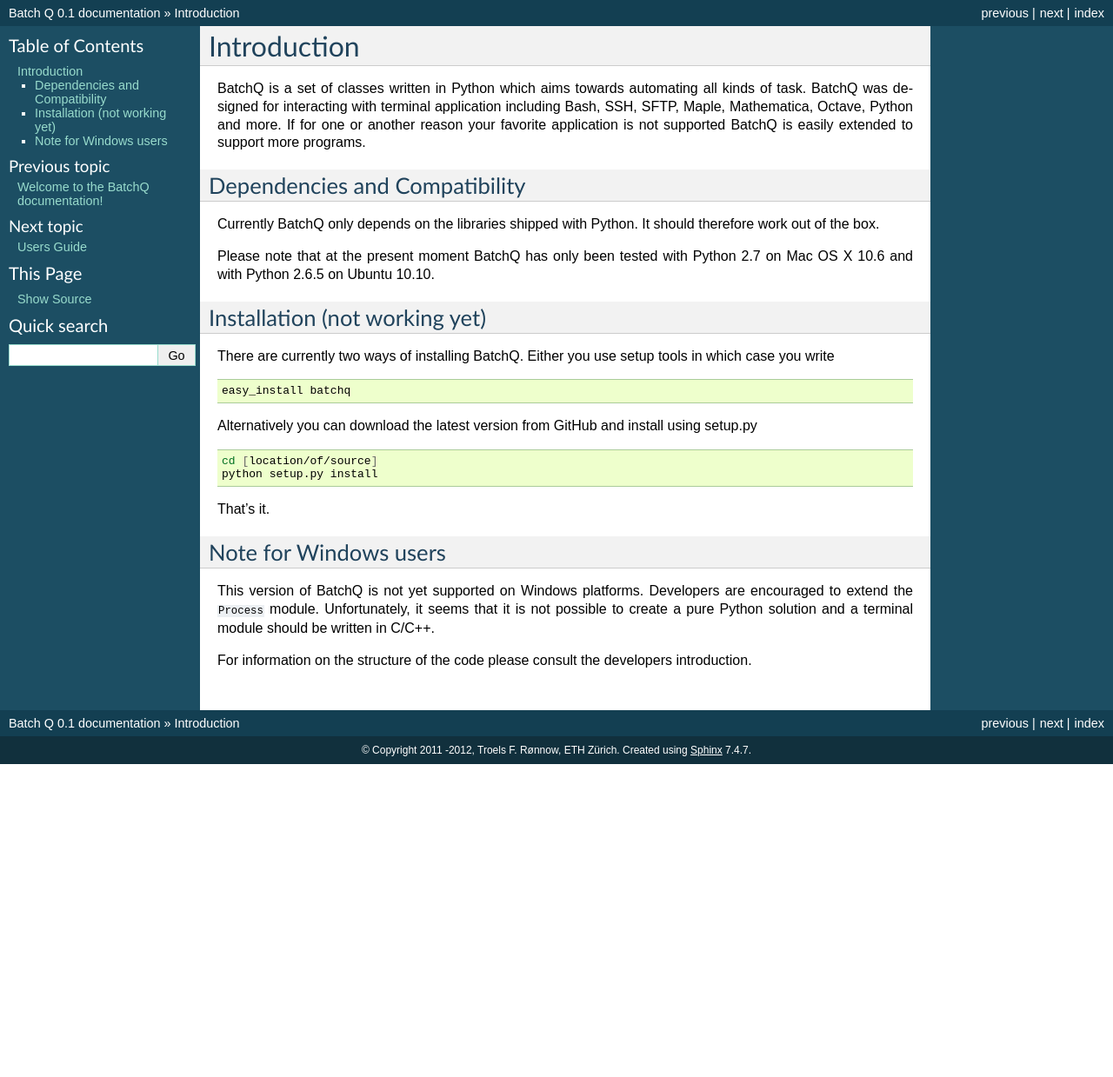
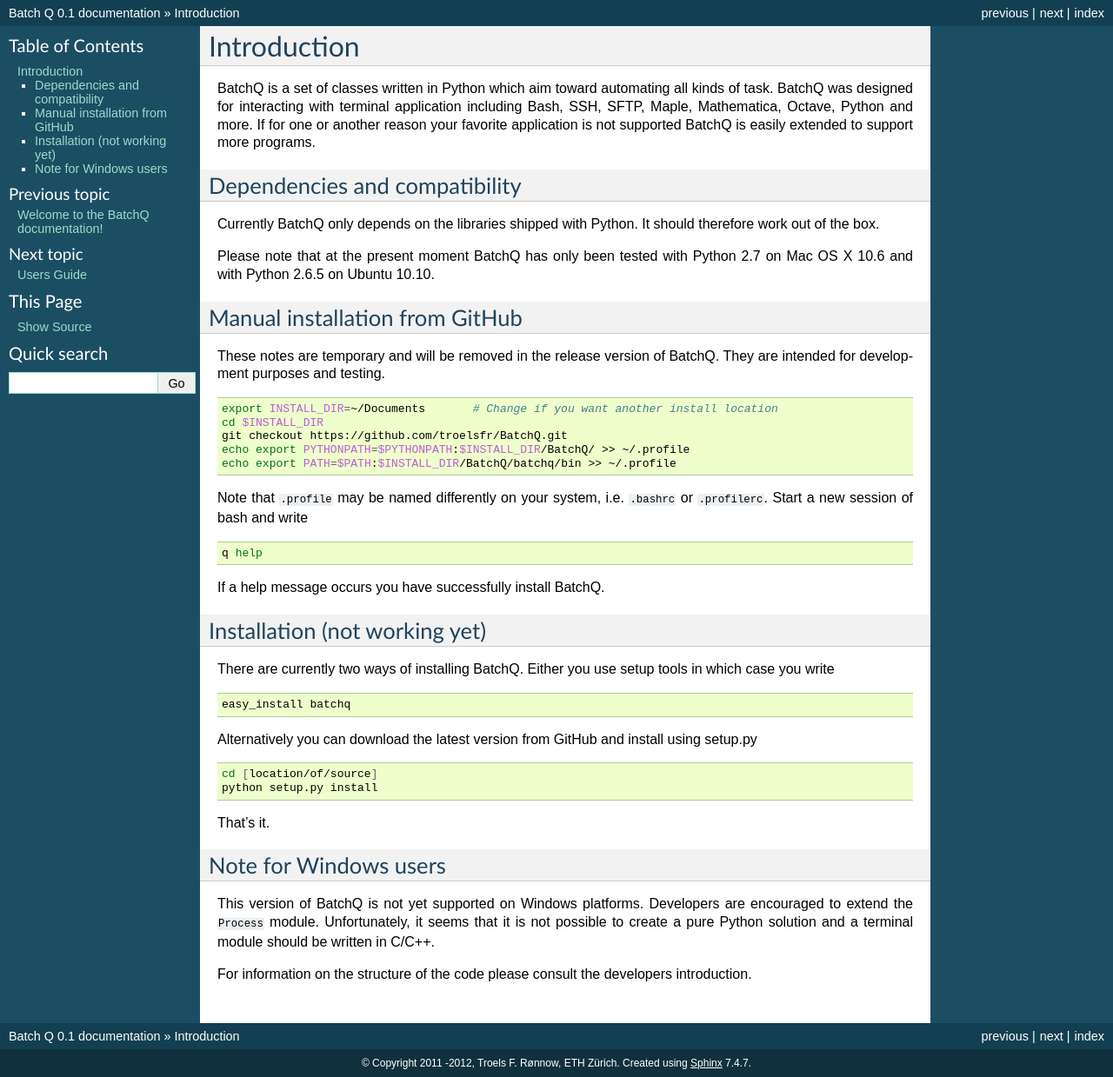
Before and after one commit to troelsfr/BatchQ, a Sphinx documentation site: the page built from docs/introduction.rst, in a window 1280 px wide. Shown: the whole page at 87% size. Built offline with Sphinx 7.4.7, drawn with Linux system fonts in a browser that asks for light colours; formulas are drawn with MathJax 3; before the commit the page ends 900 px from its top, so only the background shows below that.

Commit message:
Develop install notes

```diff
--- a/docs/introduction.rst
+++ b/docs/introduction.rst
@@ -1,19 +1,43 @@
 Introduction
 ============
-BatchQ is a set of classes written in Python which aims towards
+BatchQ is a set of classes written in Python which aim toward
 automating all kinds of task. BatchQ was designed for interacting with
 terminal application including Bash, SSH, SFTP, Maple, Mathematica,
 Octave, Python and more. If for one or another reason your favorite
 application is not supported BatchQ is easily extended to support more
 programs.
 
-Dependencies and Compatibility
+Dependencies and compatibility
 ------------------------------
 Currently BatchQ only depends on the libraries shipped with Python. It
 should therefore work out of the box.
 
 Please note that at the present moment BatchQ has only been tested with
 Python 2.7 on Mac OS X 10.6 and with Python 2.6.5 on Ubuntu 10.10.
+
+
+Manual installation from GitHub
+-------------------------------
+These notes are temporary and will be removed in the release version of
+BatchQ. They are intended for development purposes and testing.
+
+.. code-block:: bash
+
+   export INSTALL_DIR=~/Documents       # Change if you want another install location
+   cd $INSTALL_DIR
+   git checkout https://github.com/troelsfr/BatchQ.git
+   echo export PYTHONPATH=$PYTHONPATH:$INSTALL_DIR/BatchQ/ >> ~/.profile
+   echo export PATH=$PATH:$INSTALL_DIR/BatchQ/batchq/bin >> ~/.profile
+
+Note that ``.profile`` may be named differently on your system,
+i.e. ``.bashrc`` or ``.profilerc``. Start a new session of bash and
+write
+
+.. code-block:: bash
+
+   q help
+
+If a help message occurs you have successfully install BatchQ.
 
 Installation (not working yet)
 ------------------------------
@@ -34,6 +58,10 @@
 
 That's it.
 
+
+
+
+
 Note for Windows users
 ----------------------
 This version of BatchQ is not yet supported on Windows
```
